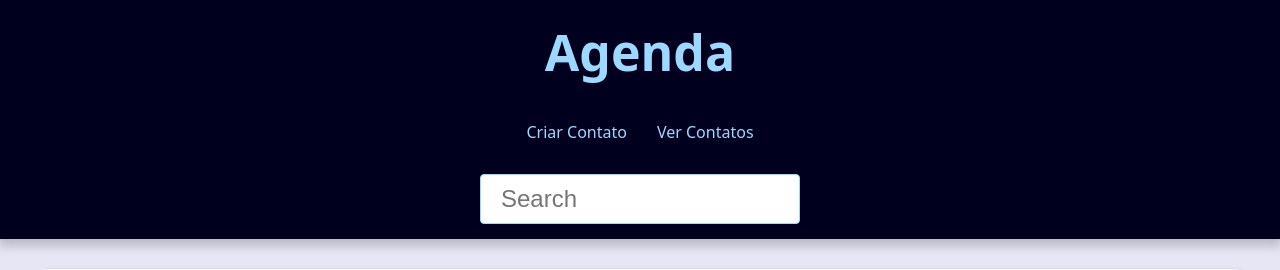
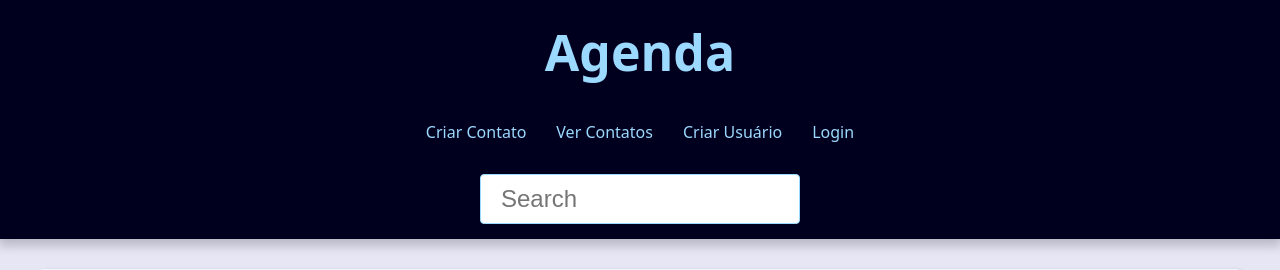
Before and after one commit to gabrielmatos0/agenda-project, a Django app: page /user/create/ in a window 1280 px wide. Shown: the top 270 px of the page. Run offline with Django 5.2, Linux system fonts and the light colour scheme.

Commit message:
User authentication

```diff
--- a/base_templates/partials/_header.html
+++ b/base_templates/partials/_header.html
@@ -11,6 +11,12 @@
             <li class="menu-item">
                 <a href="{% url 'contact:index' %}" class="menu-link">Ver Contatos</a>
             </li>
+            <li class="menu-item">
+                <a href="{% url 'contact:register' %}" class="menu-link">Criar Usuário</a>
+            </li>
+            <li class="menu-item">
+                <a href="{% url 'contact:login' %}" class="menu-link">Login</a>
+            </li>
         </ul>
     </nav>
 
--- a/contact/urls.py
+++ b/contact/urls.py
@@ -14,5 +14,8 @@ urlpatterns = [
     path('contact/<int:contact_id>/delete/', views.delete, name='delete'),
 
     # user
-    path('user/create/', views.register, name='register')
+    path('user/create/', views.register, name='register'),
+    path('user/login/', views.login_view, name='login'),
+    path('user/logout/', views.logout_view, name='logout'),
+
 ]
--- a/contact/views/user_forms.py
+++ b/contact/views/user_forms.py
@@ -1,6 +1,8 @@
 from django.contrib import messages
-from django.shortcuts import render
+from django.shortcuts import render, redirect
 from contact.forms import RegisterForm
+from django.contrib.auth.forms import AuthenticationForm
+from django.contrib import auth
 
 
 def register(request):
@@ -18,3 +20,28 @@ def register(request):
     }
 
     return render(request, 'contact/register.html', context)
+
+def login_view(request):
+    form = AuthenticationForm(request)
+
+    if request.method == 'POST':
+        form = AuthenticationForm(request, data=request.POST)
+
+        if form.is_valid():
+            user = form.get_user()
+            auth.login(request, user)
+            messages.success(request, 'Seja bem-vindo, %s!' % (user.username))
+            return redirect('contact:index')
+
+        messages.error(request, 'Usuário ou senha inválidos...')
+
+    context = {
+        'form': form,
+    }
+
+    return render(request, 'contact/login.html', context)
+# 12as34df56gh
+
+def logout_view(request):
+    auth.logout(request)
+    return redirect('contact:login')
```
Also changed, not shown: contact/templates/contact/login.html (added, +17 -0 lines), contact/templates/contact/partials/_user-form.html (added, +34 -0 lines), contact/templates/contact/register.html (+2 -36 lines).
